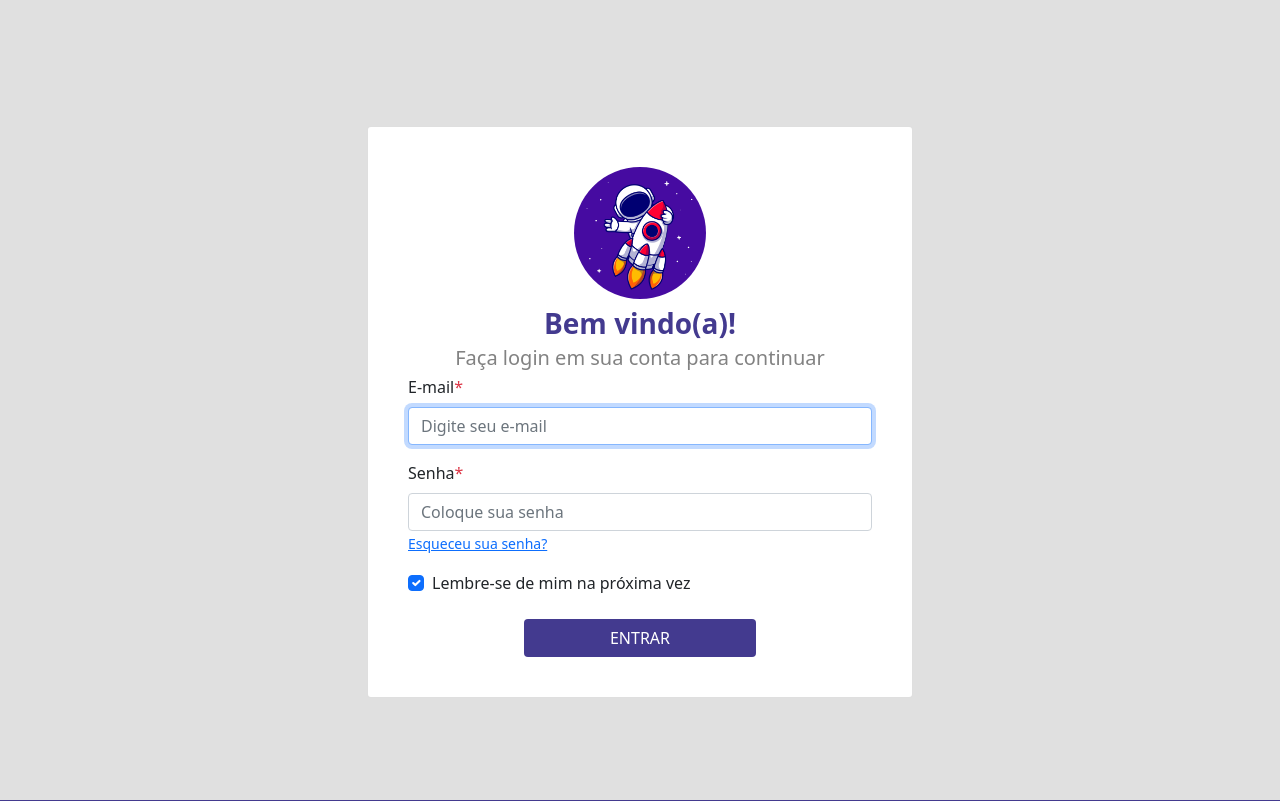
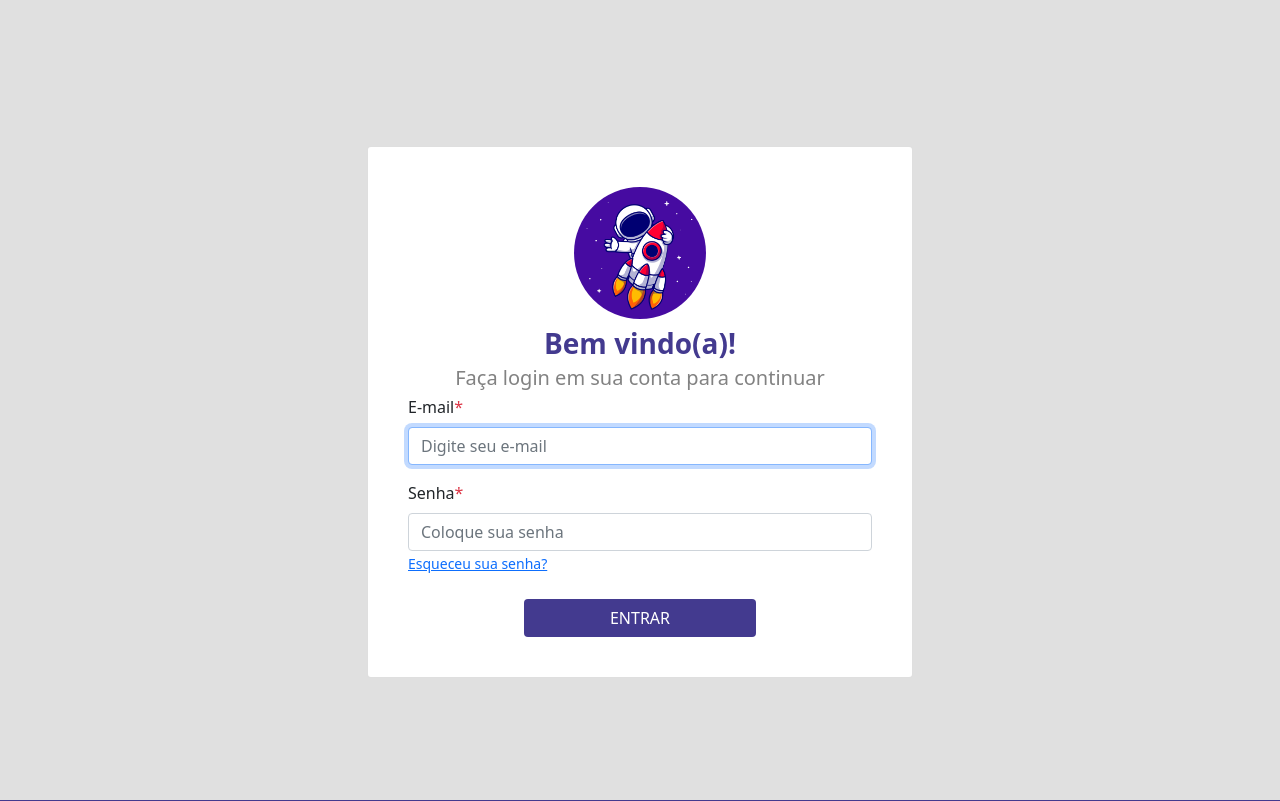
Before and after one commit to emanoelyaraujo/spaceburguer, a PHP site: page /login in a window 1280 px wide. Shown: the part 93-894 px from the top of the page. Run offline with PHP 8.4, Linux system fonts and the light colour scheme; some libraries are stand-ins or nearby versions.

Commit message:
fix{Login}: retirar o check lembre-se de mim

```diff
--- a/app/view/login.php
+++ b/app/view/login.php
@@ -24,12 +24,6 @@
                                     <a href="<?= SITE_URL ?>Login/esqueciMinhaSenha">Esqueceu sua senha?</a>
                                 </small>
                             </div>
-                            <div>
-                                <div class="form-check">
-                                    <input id="customControlInline" type="checkbox" class="form-check-input" value="remember-me" name="remember-me" checked="">
-                                    <label class="form-check-label text-small" for="customControlInline">Lembre-se de mim na próxima vez</label>
-                                </div>
-                            </div>
                             <div class="d-grid gap-2 col-6 mx-auto mt-4">
                                 <button type="submit" class="btn btnRoxo">ENTRAR</button>
                             </div>
```
